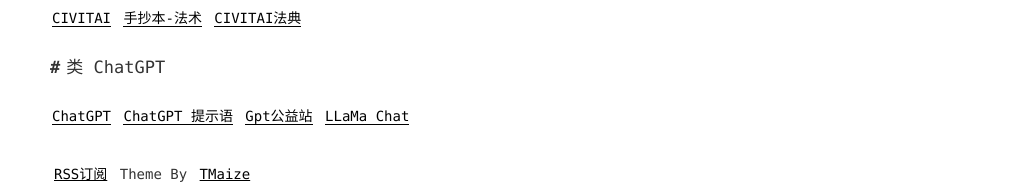
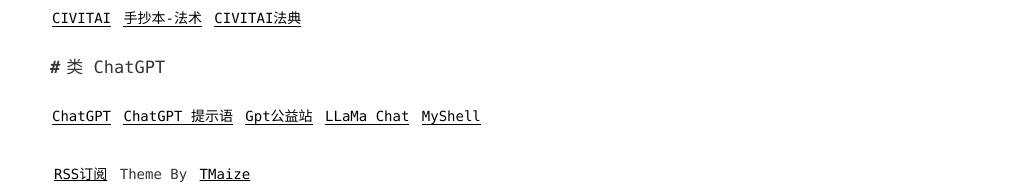
Before and after one commit to admans/admans.github.io, a Jekyll site: the page built from pages/navi.md, in a window 1280 px wide. Shown: the part 1286-1481 px from the top of the page, without its empty margins (250-1280 px from the left). Built offline with Jekyll 4.4.1, drawn with Linux system fonts in a browser that asks for light colours.

Commit message:
Update navi.md

```diff
--- a/pages/navi.md
+++ b/pages/navi.md
@@ -49,4 +49,4 @@ title: 导航
 
 ## 类 ChatGPT
 
-[ChatGPT](https://chat.openai.com/ "ChatGPT") [ChatGPT 提示语](https://prompts.fresns.cn/ "ChatGPT 提示语") [Gpt公益站](https://nav.chatkey.top/ "Gpt公益站") [LLaMa Chat](https://llama.perplexity.ai/ "LLaMa Chat")
+[ChatGPT](https://chat.openai.com/ "ChatGPT") [ChatGPT 提示语](https://prompts.fresns.cn/ "ChatGPT 提示语") [Gpt公益站](https://nav.chatkey.top/ "Gpt公益站") [LLaMa Chat](https://llama.perplexity.ai/ "LLaMa Chat") [MyShell](https://app.myshell.ai/zh/chat "MyShell")
```
